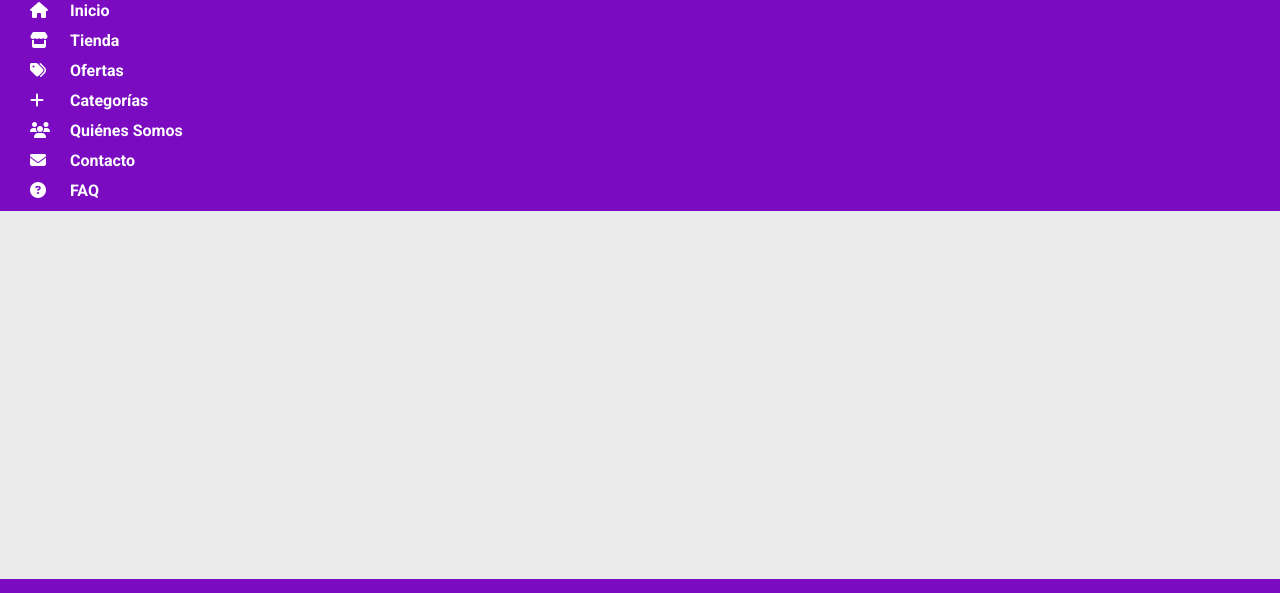
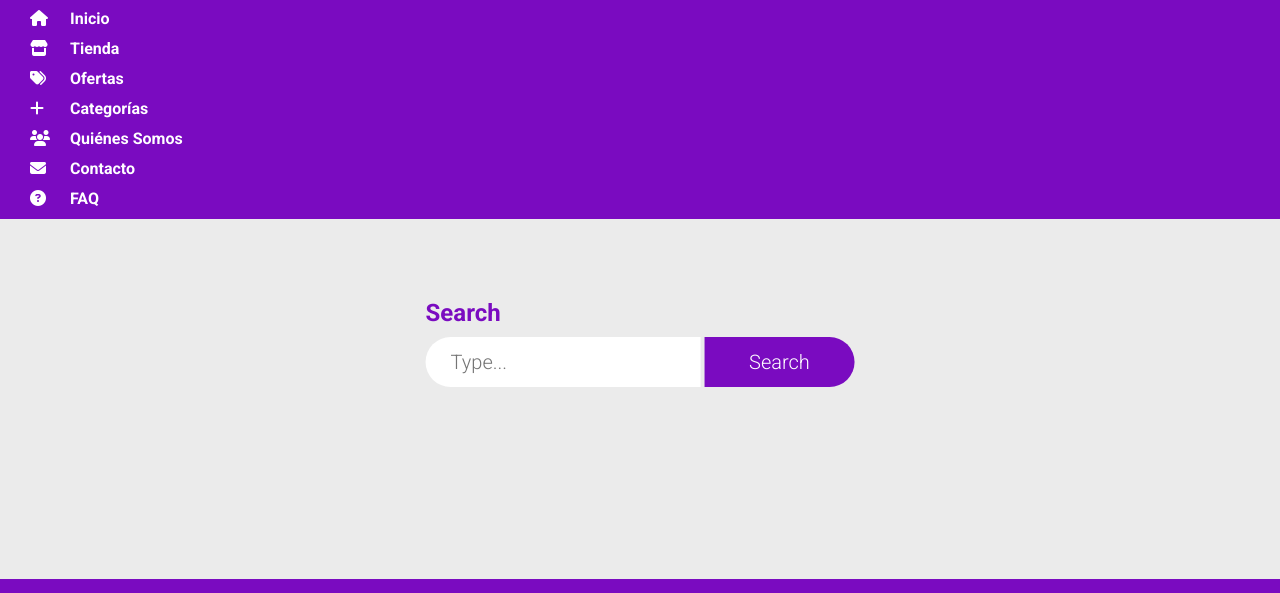
Before and after one commit to MateoMoralesDev/RedZone_Developers_1_Giftify, a website: page views/index.html in a window 1280 px wide. Shown: the part 57-650 px from the top of the page. Drawn offline with Linux system fonts and the light colour scheme.

Commit message:
Primer commit Avance Inicio

```diff
--- /dev/null
+++ b/public/styles/index.css
@@ -0,0 +1,43 @@
+h1 {
+    margin: 0 0  10px;
+    padding: 0;
+    color:#7A0BC0;
+    font-size: 24px;
+}
+
+.box {
+   position: absolute;
+   top: 50%;
+   left: 50%;
+   width: auto;
+   transform: translate(-50%,-50%);
+}
+input {
+    position: relative;
+    display:inline-block;
+    font-size: 20px;
+    box-sizing: border-box;
+    transition: .5px;
+}
+.type-1 {
+    background: #fff;
+    height: 50px;
+    border: none;
+    outline: none;
+    padding: 0 25px;
+    border-radius: 25px 0 0 25px;
+}
+.type-2 {
+    position: relative;
+    border-radius: 0 25px 25px 0;
+    height: 50px;
+    width: 150px;
+    border: none;
+    outline: none;
+    cursor: pointer;
+    background:#7A0BC0;
+    color: #fff;
+}
+.type-2:hover {
+    background:#9662b6;
+}
--- a/views/index.html
+++ b/views/index.html
@@ -1,18 +1,22 @@
 <!DOCTYPE html>
 <html lang="es-419">
   <head>
-    <meta charset="UTF-8">
-    <meta http-equiv="X-UA-Compatible" content="IE=edge">
-    <meta name="viewport" content="width=device-width, initial-scale=1.0">
+    <meta charset="UTF-8" />
+    <meta http-equiv="X-UA-Compatible" content="IE=edge" />
+    <meta name="viewport" content="width=device-width, initial-scale=1.0" />
     <title>Giftify - Inicio</title>
-    <link rel="stylesheet" href="/styles/global.css">
-    <script src="https://kit.fontawesome.com/fc28ce513a.js" crossorigin="anonymous"></script>
+    <link rel="stylesheet" href="/styles/global.css" />
+    <link rel="stylesheet" href="/styles/index.css">
+    <script
+      src="https://kit.fontawesome.com/fc28ce513a.js"
+      crossorigin="anonymous"
+    ></script>
   </head>
   <body>
     <header>
       <div class="main-menu">
         <h1>
-                <img src="/images/global/nav/logo.jpg" alt="Logo de Giftify">
+          <img src="/images/global/nav/logo.jpg" alt="Logo de Giftify" />
         </h1>
         <div class="menu-buttons">
           <a href="/login/">
@@ -25,18 +29,39 @@
       </div>
       <nav>
         <ul>
-                <li><a href="/"><i class="fas fa-home"></i>Inicio</a></li>
-                <li><a href="/store/"><i class="fas fa-store"></i>Tienda</a></li>
-                <li><a href="/offers/"><i class="fas fa-tags"></i>Ofertas</a></li>
-                <li><a href="/cart/"><i class="fas fa-plus"></i>Categorías</a></li>
-                <li><a href="/about-us/"><i class="fas fa-users"></i>Quiénes Somos</a></li>
-                <li><a href="/contact/"><i class="fas fa-envelope"></i>Contacto</a></li>
-                <li><a href="/faq/"><i class="fas fa-question-circle"></i>FAQ</a></li>
+          <li>
+            <a href="/"><i class="fas fa-home"></i>Inicio</a>
+          </li>
+          <li>
+            <a href="/store/"><i class="fas fa-store"></i>Tienda</a>
+          </li>
+          <li>
+            <a href="/offers/"><i class="fas fa-tags"></i>Ofertas</a>
+          </li>
+          <li>
+            <a href="/cart/"><i class="fas fa-plus"></i>Categorías</a>
+          </li>
+          <li>
+            <a href="/about-us/"><i class="fas fa-users"></i>Quiénes Somos</a>
+          </li>
+          <li>
+            <a href="/contact/"><i class="fas fa-envelope"></i>Contacto</a>
+          </li>
+          <li>
+            <a href="/faq/"><i class="fas fa-question-circle"></i>FAQ</a>
+          </li>
         </ul>
       </nav>
     </header>
     <main>
       <!-- Acá va el contenido del sitio-->
+    <div class="box">
+        <h1>Search</h1>
+        <form>
+            <input class="type-1" type="text" name="" placeholder="Type...">
+            <input class="type-2"type="submit" name="" value="Search">
+        </form>
+    </div>
     </main>
     <footer>
       <section class="main-footer">
```
Lines whose indentation alone changed are shown as unchanged.
